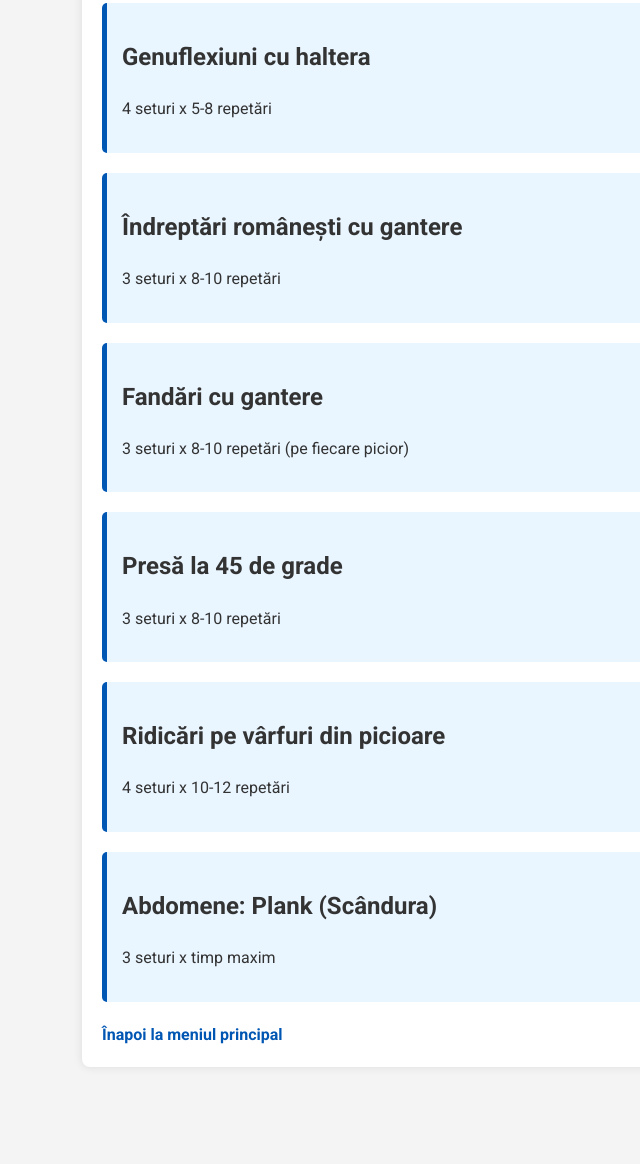
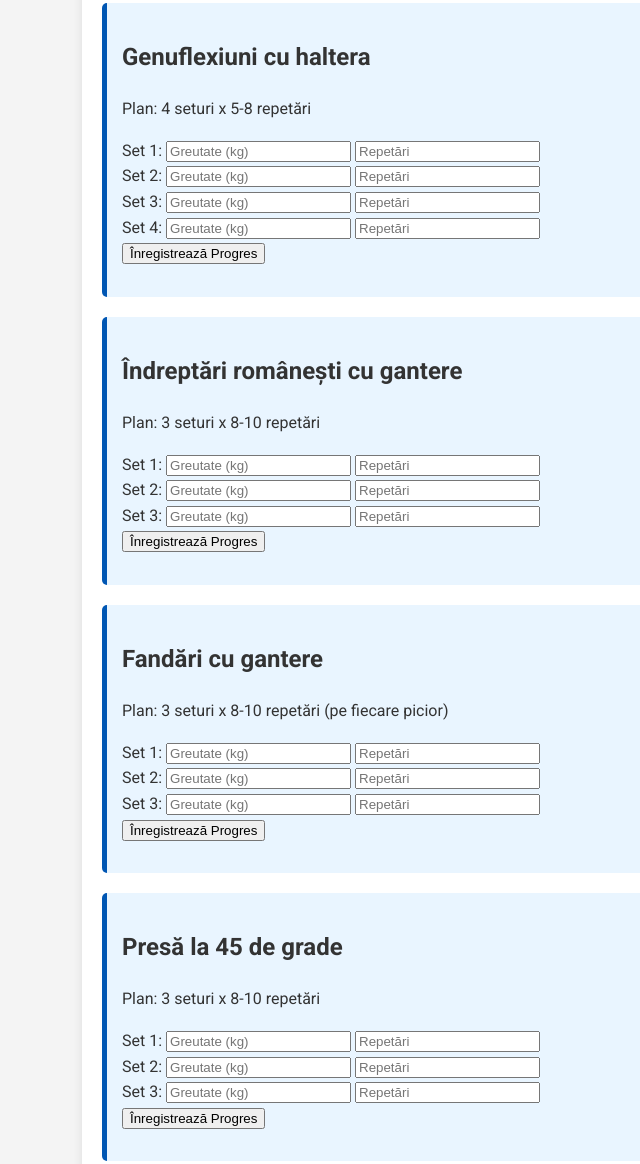
Before and after one commit to MoisucSilviu/Antrenament, a plain HTML site: page marti.html in a window 1280 px wide. Shown: the part 131-1295 px from the top of the page, without its empty margins (138-778 px from the left). Before the commit the page ends 1218 px from the top, so only its background shows below. Drawn offline with Linux system fonts and the light colour scheme.

Commit message:
Update marti.html

```diff
--- a/marti.html
+++ b/marti.html
@@ -7,48 +7,40 @@
     <link rel="stylesheet" href="style.css">
 </head>
 <body>
-
     <div class="container">
         <header>
             <h1>Marți: Lower Body (Focus Forță)</h1>
         </header>
-
         <main>
-            <section>
+            <section id="genuflexiuni" class="exercitiu-interactiv" data-sets="4">
                 <h2>Genuflexiuni cu haltera</h2>
-                <p>4 seturi x 5-8 repetări</p>
+                <p class="plan">Plan: 4 seturi x 5-8 repetări</p>
             </section>
-
-            <section>
+            <section id="indreptari-romanesti" class="exercitiu-interactiv" data-sets="3">
                 <h2>Îndreptări românești cu gantere</h2>
-                <p>3 seturi x 8-10 repetări</p>
+                <p class="plan">Plan: 3 seturi x 8-10 repetări</p>
             </section>
-
-            <section>
+            <section id="fandari" class="exercitiu-interactiv" data-sets="3">
                 <h2>Fandări cu gantere</h2>
-                <p>3 seturi x 8-10 repetări (pe fiecare picior)</p>
+                <p class="plan">Plan: 3 seturi x 8-10 repetări (pe fiecare picior)</p>
             </section>
-
-            <section>
+            <section id="presa-45" class="exercitiu-interactiv" data-sets="3">
                 <h2>Presă la 45 de grade</h2>
-                <p>3 seturi x 8-10 repetări</p>
+                <p class="plan">Plan: 3 seturi x 8-10 repetări</p>
             </section>
-
-            <section>
+            <section id="ridicari-varfuri" class="exercitiu-interactiv" data-sets="4">
                 <h2>Ridicări pe vârfuri din picioare</h2>
-                <p>4 seturi x 10-12 repetări</p>
+                <p class="plan">Plan: 4 seturi x 10-12 repetări</p>
             </section>
-
-            <section>
+            <section id="abdomene-plank" class="exercitiu-interactiv" data-sets="3">
                 <h2>Abdomene: Plank (Scândura)</h2>
-                <p>3 seturi x timp maxim</p>
+                <p class="plan">Plan: 3 seturi x timp maxim</p>
             </section>
         </main>
-
         <footer>
             <a href="index.html">Înapoi la meniul principal</a>
         </footer>
     </div>
-
+    <script src="script.js"></script>
 </body>
 </html>
```
